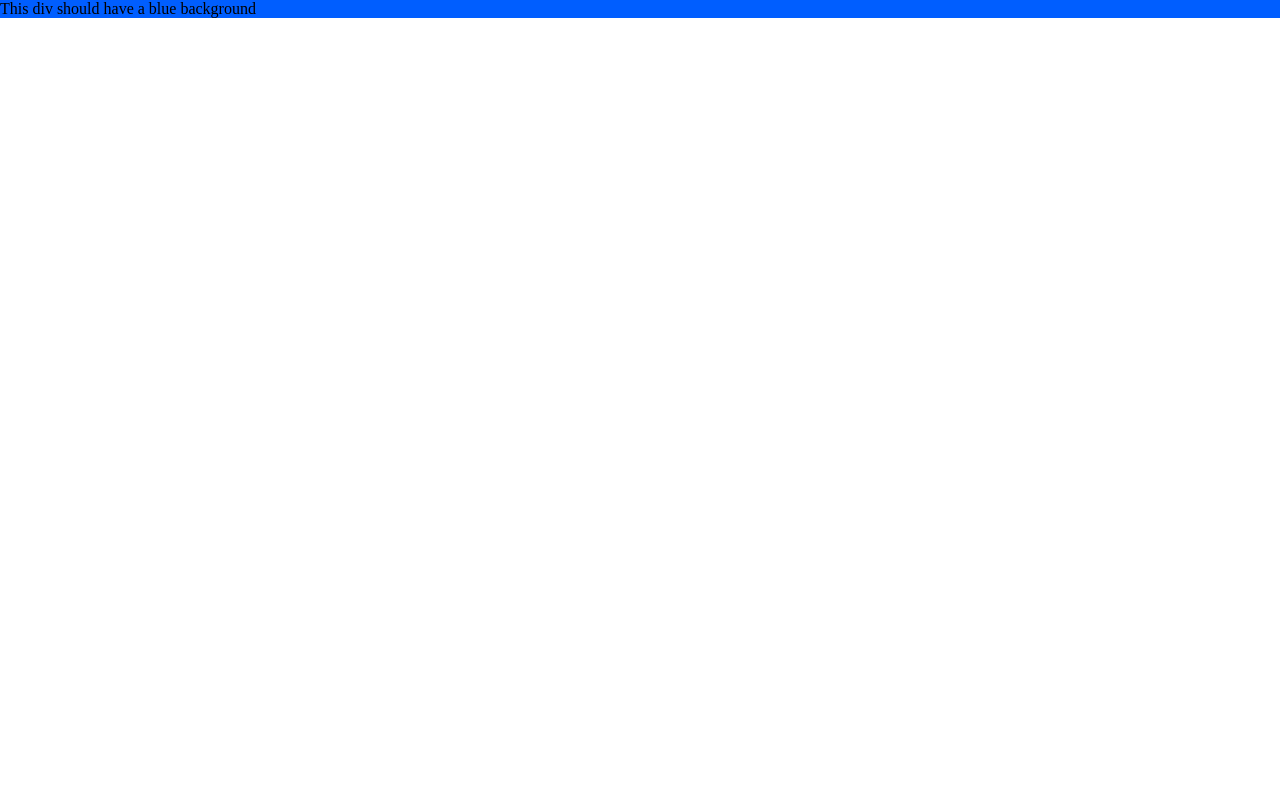
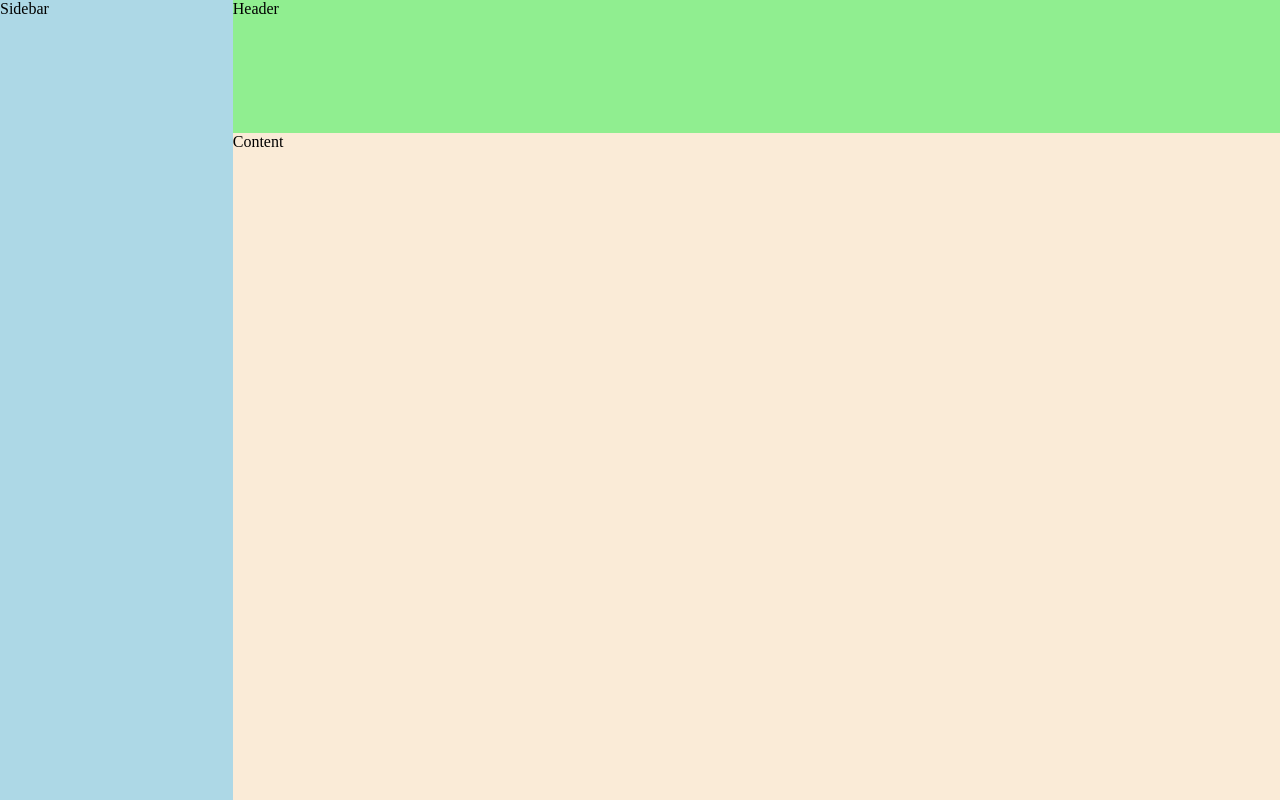
Before and after one commit to TheCyanNerd/odin-admin-dashboard, a plain HTML site: page index.html in a window 1280 px wide. Drawn offline with Linux system fonts and the light colour scheme.

Commit message:
Overall page layout

```diff
--- a/index.html
+++ b/index.html
@@ -7,6 +7,8 @@
   <title>Admin Dashboard</title>
 </head>
 <body>
-  <div id="blue">This div should have a blue background</div>
+  <div id="header">Header</div>
+  <div id="sidebar">Sidebar</div>
+  <div id="main-content">Content</div>
 </body>
 </html>
--- a/style.css
+++ b/style.css
@@ -3,6 +3,35 @@
   padding: 0;
 }
 
-#blue {
-  background-color: rgb(0, 94, 255);
+
+body {
+  width: 100%;
+  height: 100vh;
+
+  display: grid;
+
+  grid-template-columns: 1fr 4.5fr [end-col-line];
+  grid-template-rows: 1fr 5fr [end-row-line];
 }
+
+
+#sidebar {
+  background-color: lightblue;
+
+  grid-column: 1 / span 1;
+  grid-row: 1 / end-row-line;
+}
+
+#header {
+  background-color: lightgreen;
+
+  grid-column: 2 / end-col-line;
+  grid-row: 1 / span 1;
+}
+
+#main-content {
+  background-color: antiquewhite;
+
+  grid-column: 2 / end-col-line;
+  grid-row: 2 / end-row-line;
+}
```
